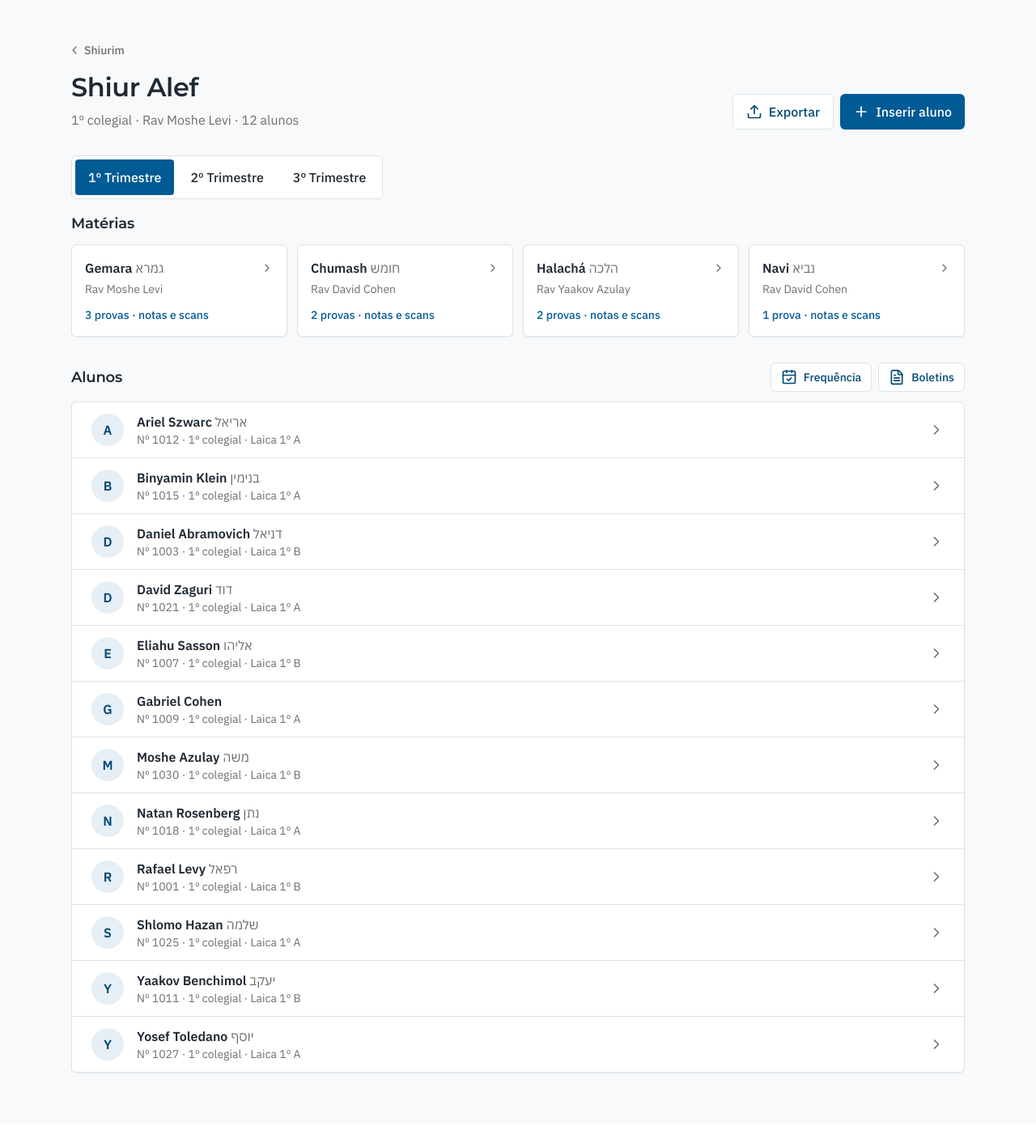
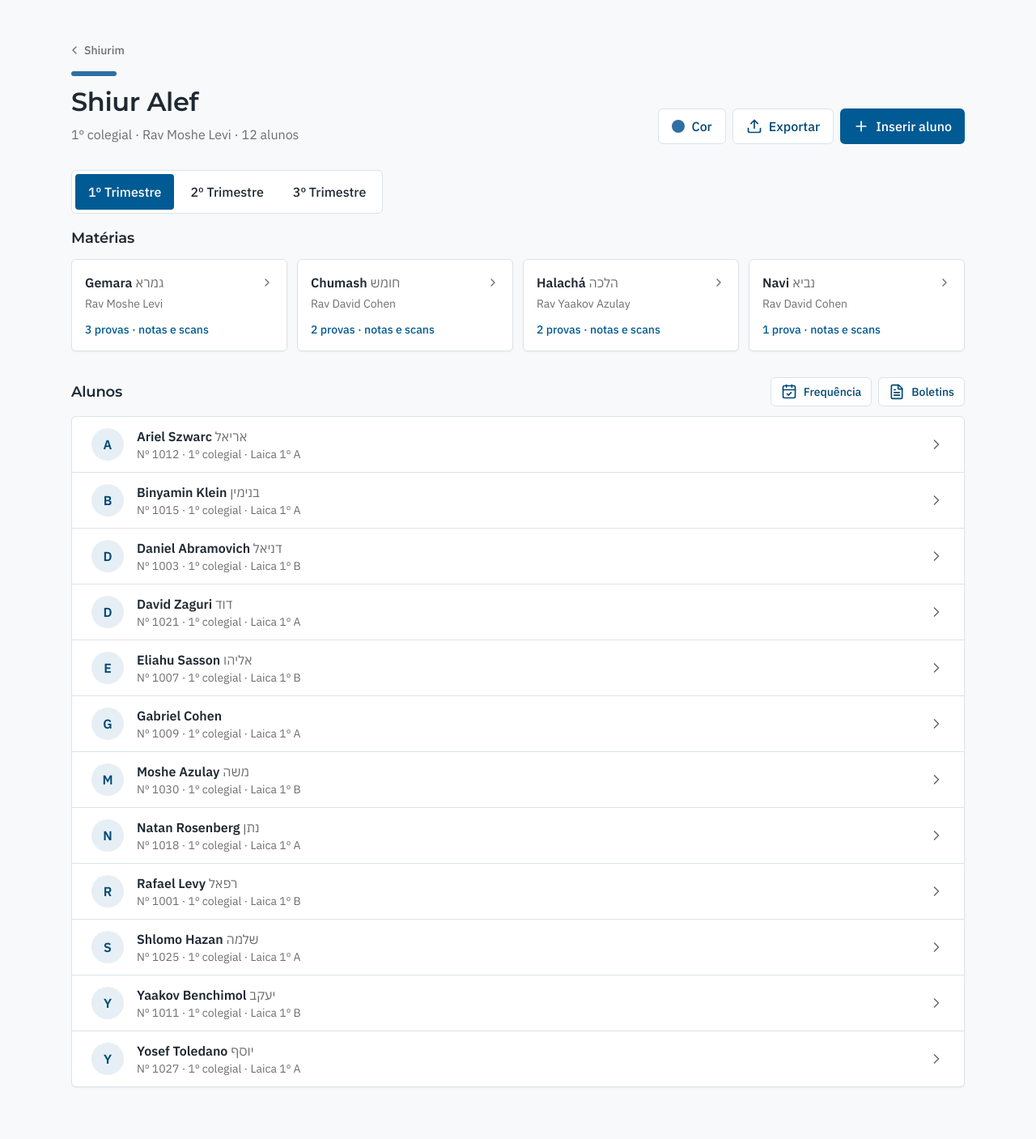
Before and after one commit to eliah-shammah-projects/boletim-kodesh, a Flask app: page /prototipo/shiur in a window 1280 px wide. Shown: the part 81-1488 px from the top of the page at 81% size. Before the commit the page ends 1407 px from the top, so only its background shows below. Run offline with Flask 3, Linux system fonts and the light colour scheme; style sheets or scripts are compiled from the project's sources.

Commit message:
Fase 1: cor de fita de cada shiur
Paleta de 8 cores, todas com contraste para texto branco. Faixa
colorida nos cartões dos shiurim, no título do shiur e na página do
aluno. O rabino escolhe ao criar o shiur e pode trocar pelo botão Cor.
Novo campo kodesh_classes.color no modelo de dados (pedido do usuário).

Co-Authored-By: Claude Opus 5.5 <noreply@anthropic.com>

```diff
--- a/app/blueprints/prototype/data.py
+++ b/app/blueprints/prototype/data.py
@@ -89,6 +89,22 @@ CLASSES = [
         "comments_done": 13,
     },
 ]
+
+# Paleta das cores de fita dos shiurim. Escolhidas para combinar entre si e com o azul do logo,
+# todas com contraste suficiente para texto branco.
+SHIUR_COLORS = {
+    "azul": ("Azul", "#2F6FA3"),
+    "verde": ("Verde", "#2E7D4F"),
+    "vinho": ("Vinho", "#8E2C48"),
+    "laranja": ("Laranja", "#B4561F"),
+    "roxo": ("Roxo", "#6B4FA0"),
+    "dourado": ("Dourado", "#8F6B12"),
+    "petroleo": ("Petróleo", "#1F6F73"),
+    "grafite": ("Grafite", "#4A5560"),
+}
+_COLORS = ["azul", "vinho", "verde", "laranja", "roxo", "petroleo"]
+for _c, _color in zip(CLASSES, _COLORS, strict=True):
+    _c["color"] = _color
 
 CLASS_OPTIONS = [(c["slug"], c["name"]) for c in CLASSES]
 
--- a/app/templates/components/ui.html
+++ b/app/templates/components/ui.html
@@ -85,13 +85,15 @@
   Título da página, com link de voltar opcional.
   Ações à direita: {% call page_header("Título") %} botões {% endcall %}
 #}
-{% macro page_header(title, subtitle=None, back_href=None, back_label="Voltar") -%}
+{#  accent: expressão Alpine com uma cor (ex: a cor de fita do shiur), mostrada como faixa acima do título. #}
+{% macro page_header(title, subtitle=None, back_href=None, back_label="Voltar", accent=None) -%}
 <div class="mb-8">
   {% if back_href %}
   <a href="{{ back_href }}" class="-ml-1 mb-1 inline-flex min-h-11 items-center gap-1 text-sm font-medium text-gray hover:text-primary">{{ icon("chevron-left", "size-4") }}{{ back_label }}</a>
   {% endif %}
   <div class="flex flex-col gap-3 sm:flex-row sm:items-end sm:justify-between">
     <div>
+      {% if accent %}<span class="mb-3 block h-1.5 w-14 rounded-full" :style="'background:' + {{ accent }}" aria-hidden="true"></span>{% endif %}
       <h1 class="text-2xl sm:text-[2rem] sm:leading-tight">{{ title }}</h1>
       {% if subtitle %}<p class="mt-2 text-gray">{{ subtitle }}</p>{% endif %}
     </div>
--- /dev/null
+++ b/app/templates/prototype/_color_picker.html
@@ -0,0 +1,15 @@
+{# Escolha da cor de fita. Precisa de um x-data com `color` (hex) em volta. #}
+<fieldset>
+  <legend class="mb-2 font-medium">Cor de fita do shiur</legend>
+  <div class="flex flex-wrap gap-2">
+    {% for key, (name, hex) in d.SHIUR_COLORS.items() %}
+    <label class="cursor-pointer" title="{{ name }}">
+      <input type="radio" name="cor" value="{{ hex }}" class="peer sr-only" x-model="color">
+      <span class="flex size-11 items-center justify-center rounded-full ring-offset-2 peer-checked:ring-2 peer-checked:ring-text peer-focus-visible:ring-2 peer-focus-visible:ring-primary" style="background: {{ hex }}">
+        <span x-show="color === '{{ hex }}'" class="text-white">{{ icon("check", "size-5") }}</span>
+      </span>
+      <span class="sr-only">{{ name }}</span>
+    </label>
+    {% endfor %}
+  </div>
+</fieldset>
--- a/app/templates/prototype/create_shiur.html
+++ b/app/templates/prototype/create_shiur.html
@@ -13,6 +13,7 @@
     {{ text_input("nome", "Nome do shiur", required=True, placeholder="Ex: Shiur Zayin") }}
     {{ select("nivel", "Nível", [("8", "8º ano"), ("9", "9º ano"), ("10", "1º colegial"), ("11", "2º colegial"), ("12", "3º colegial")]) }}
     <div class="sm:col-span-2">{{ select("rabino", "Rabino da turma", rabbis, hint="Dá Gemara e escreve os comentários do boletim.", required=True) }}</div>
+    <div class="sm:col-span-2" x-data="{ color: '{{ d.SHIUR_COLORS['azul'][1] }}' }">{% include "prototype/_color_picker.html" %}</div>
   </div>
   {% endcall %}
 
--- a/app/templates/prototype/shiur.html
+++ b/app/templates/prototype/shiur.html
@@ -2,7 +2,11 @@
 {% from "components/ui.html" import icon, button, status, page_header %}
 {% block title %}{{ c.name }}{% endblock %}
 {% block content %}
-{% call page_header(c.name, c.level ~ " · " ~ d.RABBIS[c.rabbi] ~ " · " ~ d.STUDENTS|length ~ " alunos", back_href=url_for("prototype.index"), back_label="Shiurim") %}
+<div x-data="{ color: '{{ d.SHIUR_COLORS[c.color][1] }}' }">
+{% call page_header(c.name, c.level ~ " · " ~ d.RABBIS[c.rabbi] ~ " · " ~ d.STUDENTS|length ~ " alunos", back_href=url_for("prototype.index"), back_label="Shiurim", accent="color") %}
+  <button type="button" data-open-dialog="cor-shiur" class="inline-flex min-h-11 items-center gap-2 rounded-md border border-border bg-white px-4 font-medium text-primary-dark hover:bg-primary-light">
+    <span class="size-4 rounded-full" :style="'background:' + color"></span>Cor
+  </button>
   {{ button("Exportar", variant="secondary", icon_name="upload", attrs={"data-open-dialog": "exportar-shiur"}) }}
   {{ button("Inserir aluno", icon_name="plus", attrs={"data-open-dialog": "inserir-aluno"}) }}
 {% endcall %}
@@ -84,6 +88,19 @@
   </form>
 </dialog>
 
+<dialog id="cor-shiur" aria-labelledby="cor-shiur-title"
+  class="m-auto w-[calc(100%-2rem)] max-w-md rounded-md border border-border bg-white p-0 text-text shadow-md">
+  <form method="dialog" class="grid gap-5 p-5 sm:p-6" @submit="$dispatch('notify', {kind: 'success', message: 'Cor do {{ c.name }} salva.'})">
+    <div class="flex items-start justify-between gap-3">
+      <h2 id="cor-shiur-title" class="text-xl">Cor do {{ c.name }}</h2>
+    </div>
+    <p class="text-gray">Aparece nos cartões e nas telas do shiur, para reconhecer de longe.</p>
+    {% include "prototype/_color_picker.html" %}
+    <div class="flex justify-end">{{ button("Pronto", type="submit", icon_name="check") }}</div>
+  </form>
+</dialog>
+
 {% set preset = c.slug %}
 {% include "prototype/_insert_student.html" %}
+</div>
 {% endblock %}
--- a/app/templates/prototype/shiurim.html
+++ b/app/templates/prototype/shiurim.html
@@ -15,7 +15,8 @@
   {% set rp = rabbi.split() %}
   <li>
     <a href="{{ url_for('prototype.shiur', slug=c.slug) }}"
-      class="group flex h-full flex-col rounded-md border border-border/70 bg-white p-6 shadow-sm transition hover:border-primary/40 hover:shadow-md">
+      class="group relative flex h-full flex-col overflow-hidden rounded-md border border-border/70 bg-white p-6 pt-7 shadow-sm transition hover:border-primary/40 hover:shadow-md">
+      <span class="absolute inset-x-0 top-0 h-1.5" style="background: {{ d.SHIUR_COLORS[c.color][1] }}" aria-hidden="true"></span>
       <div class="flex items-start justify-between gap-3">
         <div>
           <p class="text-sm font-medium text-gray">{{ c.level }}</p>
--- a/app/templates/prototype/student.html
+++ b/app/templates/prototype/student.html
@@ -18,7 +18,7 @@
         ("Turma laica", st.secular),
         ("Matrícula da secretaria", "—"),
       ] %}
-      <div><dt class="text-sm text-gray">{{ label }}</dt><dd class="font-medium">{% if loop.first and st.hebrew %}<span lang="he" dir="rtl">{{ value }}</span>{% else %}{{ value }}{% endif %}</dd></div>
+      <div><dt class="text-sm text-gray">{{ label }}</dt><dd class="font-medium">{% if loop.first and st.hebrew %}<span lang="he" dir="rtl">{{ value }}</span>{% elif label == "Shiur" %}<span class="inline-flex items-center gap-2"><span class="size-3 rounded-full" style="background: {{ d.SHIUR_COLORS[d.CLASSES[0].color][1] }}"></span>{{ value }}</span>{% else %}{{ value }}{% endif %}</dd></div>
       {% endfor %}
     </dl>
     {% endcall %}
```
Also changed, not shown: PLAN.md (+2 -0 lines).
